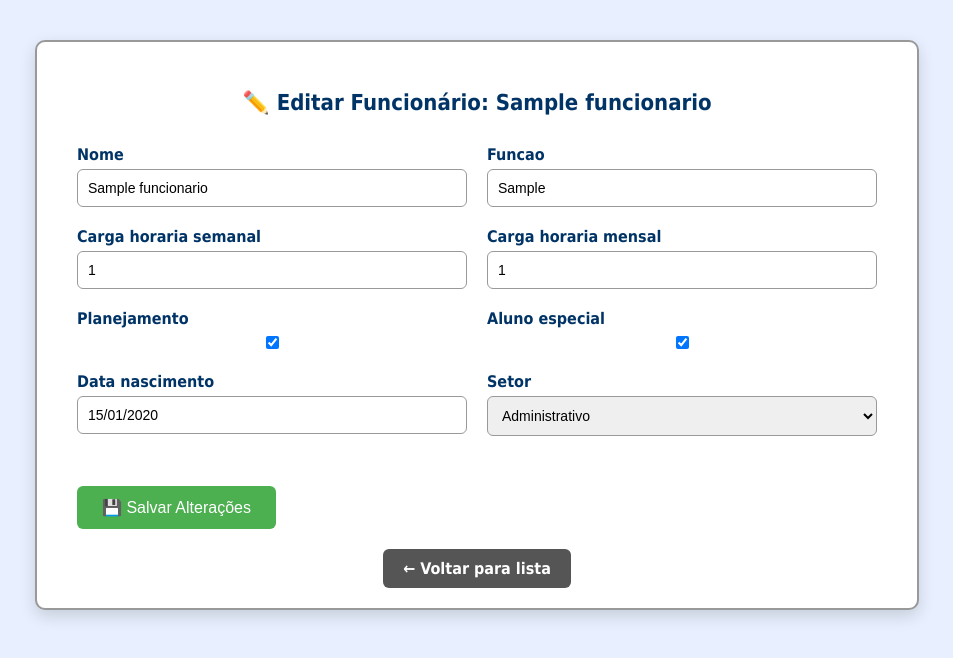
After one commit to amvtec/vitordias, a Django app: page /funcionarios/alterar-funcionario/1/ in a window 1280 px wide. The commit adds this page. Shown: the top 658 px of the page, without its empty margins (163-1116 px from the left). Run offline with Django 5.2, Linux system fonts and the light colour scheme; a user stored in the database is signed in; tables that the repository leaves empty hold one stand-in row (values such as "Sample post").

Commit message:
Alteracoes nos settings

```diff
--- a/alunos/templates/alunos/painel_alunos.html
+++ b/alunos/templates/alunos/painel_alunos.html
@@ -228,7 +228,12 @@
         }
     </style>
 </head>
+
+<footer style="text-align: center; margin-top: 40px; font-size: 13px; color: #666;">
+    Sistema desenvolvido por Alexandre Martins Vieira © 2025.
+</footer>
 <body>
+
 
 <button class="menu-btn" onclick="toggleSidebar()">☰</button>
 
--- a/alunos/views.py
+++ b/alunos/views.py
@@ -1218,6 +1218,8 @@ def gerar_pdf_matricula(request, aluno_id):
     [f"{diretor.funcao if diretor else ''}", '', f"{secretario.funcao if secretario else ''}"],
     [f"Decreto: {diretor.decreto_nomeacao if diretor else '---'}", '', f"Decreto: {secretario.decreto_nomeacao if secretario else '---'}"],
     [f"Matrícula: {diretor.numero_matricula if diretor else '---'}", '', f"Matrícula: {secretario.numero_matricula if secretario else '---'}"],
+    ['', '________________________________________', ''],
+    ['', 'Responsável', '']
     ], colWidths=[200, 100, 200])
 
     assinatura_table.setStyle(TableStyle([
--- a/controle/templates/controle/painel_controle.html
+++ b/controle/templates/controle/painel_controle.html
@@ -205,5 +205,9 @@
     <a href="{% url 'importar_horarios_trabalho' %}" class="importar-botao" title="Importar Horários">🕓</a>
 </div>
 
+<footer style="text-align: center; margin-top: 40px; font-size: 13px; color: #666;">
+    Sistema desenvolvido por Alexandre Martins Vieira © 2025.
+</footer>
+
 </body>
 </html>
--- /dev/null
+++ b/funcionarios/templates/funcionarios/alterar_funcionario.html
@@ -0,0 +1,118 @@
+<!DOCTYPE html>
+<html lang="pt-br">
+<head>
+    <meta charset="UTF-8">
+    <title>Editar Funcionário</title>
+    <style>
+        body {
+            font-family: Tahoma, sans-serif;
+            background-color: #e8f0ff;
+            margin: 0;
+            padding: 40px;
+        }
+
+        .container {
+            max-width: 800px;
+            margin: auto;
+            background-color: white;
+            padding: 30px 40px;
+            border-radius: 10px;
+            box-shadow: 0 6px 16px rgba(0,0,0,0.15);
+            border: 2px solid #999;
+        }
+
+        h2 {
+            text-align: center;
+            color: #003366;
+            font-size: 22px;
+            margin-bottom: 30px;
+        }
+
+        form {
+            display: flex;
+            flex-wrap: wrap;
+            gap: 20px;
+        }
+
+        .form-group {
+            flex: 1 1 45%;
+            display: flex;
+            flex-direction: column;
+        }
+
+        label {
+            font-weight: bold;
+            color: #003366;
+            margin-bottom: 5px;
+        }
+
+        input, select {
+            padding: 10px;
+            border-radius: 6px;
+            border: 1px solid #999;
+            font-size: 14px;
+        }
+
+        button {
+            margin-top: 30px;
+            background-color: #4CAF50;
+            color: white;
+            border: none;
+            padding: 12px 25px;
+            border-radius: 6px;
+            font-size: 16px;
+            cursor: pointer;
+            align-self: center;
+        }
+
+        button:hover {
+            background-color: #45a049;
+        }
+
+        .voltar {
+            text-align: center;
+            margin-top: 30px;
+        }
+
+        .voltar a {
+            text-decoration: none;
+            background: #555;
+            color: white;
+            padding: 10px 20px;
+            border-radius: 6px;
+            font-weight: bold;
+        }
+
+        .errorlist {
+            color: red;
+            font-size: 12px;
+            margin-top: 5px;
+        }
+    </style>
+</head>
+<body>
+
+<div class="container">
+    <h2>✏️ Editar Funcionário: {{ funcionario.nome }}</h2>
+
+    <form method="post">
+        {% csrf_token %}
+        {% for field in form.visible_fields %}
+            <div class="form-group">
+                <label for="{{ field.id_for_label }}">{{ field.label }}</label>
+                {{ field }}
+                {% if field.errors %}
+                    <div class="errorlist">{{ field.errors }}</div>
+                {% endif %}
+            </div>
+        {% endfor %}
+        <button type="submit">💾 Salvar Alterações</button>
+    </form>
+
+    <div class="voltar">
+        <a href="{% url 'ver_funcionarios' %}">← Voltar para lista</a>
+    </div>
+</div>
+
+</body>
+</html>
--- a/funcionarios/templates/funcionarios/ver_folha.html
+++ b/funcionarios/templates/funcionarios/ver_folha.html
@@ -80,7 +80,7 @@
     <h2>📄 Folha - {{ setor }} - {{ mes }}/{{ ano }}</h2>
     <div>
         <a href="{% url 'reimprimir_folha' mes ano setor %}" target="_blank" class="btn-reimprimir">🔁 Reimprimir</a>
-        <a href="{% url 'listar_folhas' %}" class="btn-voltar">⬅ Voltar</a>
+        <a href="{% url 'pagina_inicial' %}" class="btn-voltar">⬅ Voltar</a>
     </div>
 </div>
 
--- a/funcionarios/urls.py
+++ b/funcionarios/urls.py
@@ -10,8 +10,8 @@ urlpatterns = [
     path('editar-folha/<int:folha_id>/', views.editar_folha, name='editar_folha'),
     path('deletar-folha/<int:folha_id>/', views.deletar_folha, name='deletar_folha'),
     path('ver-funcionarios/', views.ver_funcionarios, name='ver_funcionarios'),
-    path('editar-funcionario/<int:funcionario_id>/', views.editar_funcionario, name='editar_funcionario'),
-    path('excluir-funcionario/<int:funcionario_id>/', views.excluir_funcionario, name='excluir_funcionario'),
+    path('alterar-funcionario/<int:funcionario_id>/', views.alterar_funcionario, name='alterar_funcionario'),
+    path('deletar-funcionario/<int:funcionario_id>/', views.deletar_funcionario, name='deletar_funcionario'),
     path('importar-funcionarios/', views.importar_funcionarios, name='importar_funcionarios'),
     path('folhas-geradas/', views.listar_folhas, name='ver_folhas'),
     path('folha/<str:mes>/<int:ano>/<str:setor>/', views.ver_folha_detalhada, name='ver_folha_detalhada'),
--- a/funcionarios/views.py
+++ b/funcionarios/views.py
@@ -30,8 +30,14 @@ def pagina_inicial(request):
 
 @login_required
 def selecionar_funcionario(request):
-    funcionarios = Funcionario.objects.all()
+    busca = request.GET.get('q', '')
+    if busca:
+        funcionarios = Funcionario.objects.filter(nome__icontains=busca).order_by('nome')
+    else:
+        funcionarios = Funcionario.objects.all().order_by('nome')
     return render(request, 'funcionarios/selecionar_funcionario.html', {'funcionarios': funcionarios})
+
+
 @login_required
 def lancar_folha_funcionario(request, funcionario_id):
     funcionario = get_object_or_404(Funcionario, id=funcionario_id)
@@ -51,7 +57,7 @@ def lancar_folha_funcionario(request, funcionario_id):
             folha.mes = request.POST.get('mes')
             folha.ano = request.POST.get('ano')
             folha.save()
-            return redirect('pagina_inicial')
+            return redirect('selecionar_funcionario')
     else:
         form = FolhaMensalForm()
 
@@ -169,22 +175,31 @@ def deletar_folha(request, folha_id):
 def ver_funcionarios(request):
     funcionarios = Funcionario.objects.all().order_by('nome')
     return render(request, 'funcionarios/listar_funcionarios.html', {'funcionarios': funcionarios})
+
 @login_required
-def editar_funcionario(request, funcionario_id):
+def alterar_funcionario(request, funcionario_id):
     funcionario = get_object_or_404(Funcionario, id=funcionario_id)
     if request.method == 'POST':
         form = FuncionarioForm(request.POST, instance=funcionario)
         if form.is_valid():
             form.save()
-            return redirect('listar_funcionarios')
+            return redirect('ver_funcionarios')
     else:
         form = FuncionarioForm(instance=funcionario)
-    return render(request, 'funcionarios/editar_funcionario.html', {'form': form, 'funcionario': funcionario})
+    return render(request, 'funcionarios/alterar_funcionario.html', {
+        'form': form,
+        'funcionario': funcionario
+    })
+
+
+
 @login_required
-def excluir_funcionario(request, funcionario_id):
+def deletar_funcionario(request, funcionario_id):
     funcionario = get_object_or_404(Funcionario, id=funcionario_id)
     funcionario.delete()
-    return redirect('listar_funcionarios')
+    return redirect('ver_funcionarios')  # Corrigido aqui
+
+
 
 @login_required
 def importar_funcionarios(request):
```
Also changed, not shown: funcionarios/templates/funcionarios/imprimir_folha.html (+7 -7 lines), funcionarios/templates/funcionarios/index.html (+9 -4 lines), funcionarios/templates/funcionarios/listar_funcionarios.html (+12 -4 lines).
